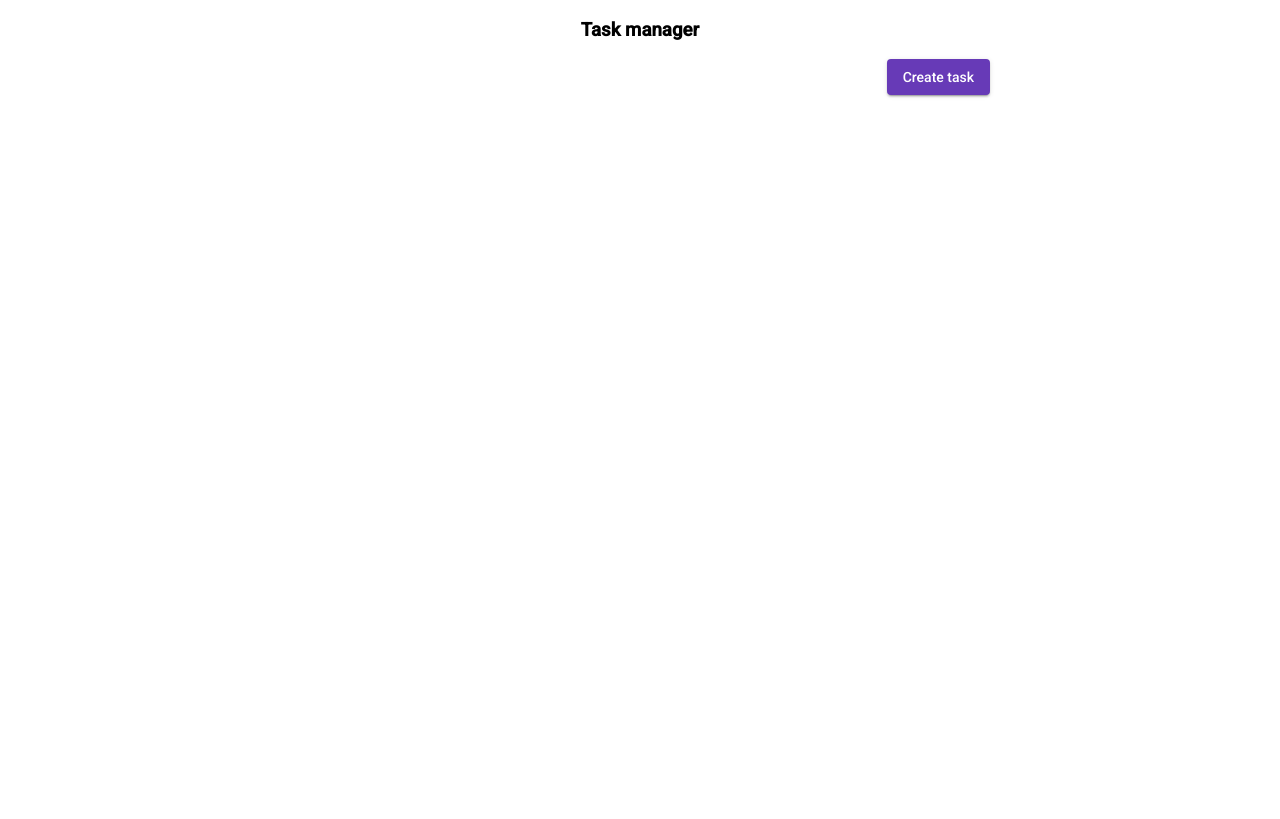
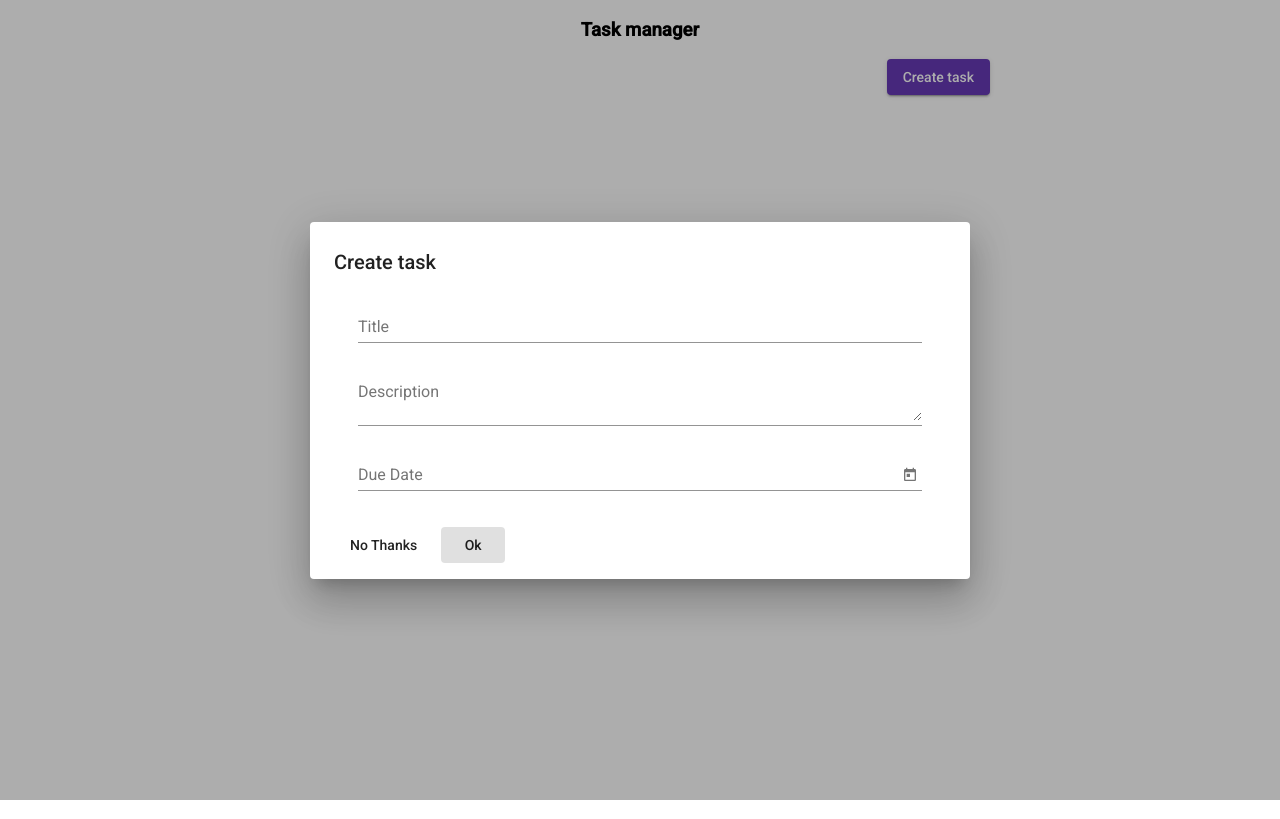
Before and after one commit to AlexSm13/task-manager, an Angular app: page / in a window 1280 px wide. Both pictures are taken after a click on the button "Create task". Built offline with nearby package versions, Linux system fonts and the light colour scheme.

Commit message:
realized a functional create and edit

```diff
--- a/src/app/edit-task/edit-task.component.html
+++ b/src/app/edit-task/edit-task.component.html
@@ -1 +1,18 @@
-<p>edit-task works!</p>
+<h1 mat-dialog-title>{{data.name}} task</h1>
+<div mat-dialog-content class="dialogContent">
+  <mat-form-field class="full-width">
+    <input matInput placeholder="Title" [(ngModel)]="data.task.title">
+  </mat-form-field>
+  <mat-form-field class="full-width">
+    <textarea matInput placeholder="Description" [(ngModel)]="data.task.description"></textarea>
+  </mat-form-field>
+  <mat-form-field class="full-width">
+    <input matInput [matDatepicker]="dueDate" placeholder="Due Date" [(ngModel)]="data.task.dueDate">
+    <mat-datepicker-toggle matSuffix [for]="dueDate"></mat-datepicker-toggle>
+    <mat-datepicker #dueDate></mat-datepicker>
+  </mat-form-field>
+</div>
+<div mat-dialog-actions>
+  <button mat-button (click)="onNoClick()">No Thanks</button>
+  <button mat-button [mat-dialog-close]="data" cdkFocusInitial>Ok</button>
+</div>
--- a/src/app/edit-task/edit-task.component.less
+++ b/src/app/edit-task/edit-task.component.less
@@ -0,0 +1,9 @@
+.dialogContent {
+  text-align: center;
+  margin-left: auto;
+  margin-right: auto;
+}
+
+.full-width {
+  width: 100%;
+}
--- a/src/app/edit-task/edit-task.component.ts
+++ b/src/app/edit-task/edit-task.component.ts
@@ -1,15 +1,30 @@
-import { Component, OnInit } from '@angular/core';
+import { OnInit, OnDestroy, Component, Inject, ComponentRef } from '@angular/core';
+import { MatDialogRef, MAT_DIALOG_DATA} from '@angular/material/dialog';
 
 @Component({
   selector: 'app-edit-task',
   templateUrl: './edit-task.component.html',
   styleUrls: ['./edit-task.component.less']
 })
-export class EditTaskComponent implements OnInit {
+export class EditTaskComponent implements OnInit, OnDestroy {
 
-  constructor() { }
+  componentRef: ComponentRef<any>;
+
+  constructor(
+    public dialogRef: MatDialogRef<EditTaskComponent>,
+    @Inject(MAT_DIALOG_DATA) public data: any) {
+  }
 
   ngOnInit(): void {
   }
 
+  onNoClick(): void {
+    this.dialogRef.close();
+  }
+
+  ngOnDestroy() {
+    if (this.componentRef) {
+      this.componentRef.destroy();
+    }
+  }
 }
--- a/src/app/task-list/task-item/task-item.component.ts
+++ b/src/app/task-list/task-item/task-item.component.ts
@@ -1,6 +1,8 @@
 import {Component, EventEmitter, Input, OnInit, Output} from '@angular/core';
 import {Task} from '../../models/task.model';
 import {TaskService} from '../../services/task.service';
+import {EditTaskComponent} from '../../edit-task/edit-task.component';
+import {MatDialog} from '@angular/material/dialog';
 
 @Component({
   selector: 'app-task-item',
@@ -12,10 +14,12 @@ export class TaskItemComponent implements OnInit {
   @Input() task: Task;
   fire: boolean;
   expire: boolean;
+  name: string;
 
   @Output() action = new EventEmitter();
 
-  constructor(private taskService: TaskService) { }
+  constructor(private taskService: TaskService,
+              public dialog: MatDialog) { }
 
   ngOnInit(): void {
 
@@ -24,8 +28,25 @@ export class TaskItemComponent implements OnInit {
     this.expire = dueDate < new Date();
   }
 
+  openDialog(task): void {
+    const dialogRef = this.dialog.open(EditTaskComponent, {
+      data: { name: this.name, task }
+    });
+
+    dialogRef.afterClosed().subscribe(result => {
+      if (result) {
+        this.taskService.updateTask(result.task).subscribe(res => {
+          if (res) {
+            this.action.emit();
+          }
+        });
+      }
+    });
+  }
+
   edit(task) {
-
+    this.name = 'Edit';
+    this.openDialog(task);
   }
 
   deleted(id) {
--- a/src/app/task-list/task-list.component.ts
+++ b/src/app/task-list/task-list.component.ts
@@ -1,6 +1,8 @@
 import { Component, OnInit } from '@angular/core';
 import {TaskService} from '../services/task.service';
 import {Task} from '../models/task.model';
+import {MatDialog} from '@angular/material/dialog';
+import {EditTaskComponent} from '../edit-task/edit-task.component';
 
 @Component({
   selector: 'app-task-list',
@@ -9,8 +11,11 @@ import {Task} from '../models/task.model';
 })
 export class TaskListComponent implements OnInit {
 
-  constructor(private taskService: TaskService) { }
+  constructor(private taskService: TaskService,
+              public dialog: MatDialog) { }
   tasks: Task[] = [];
+
+  name: string;
 
   loadTask = (() => {
 
@@ -23,7 +28,26 @@ export class TaskListComponent implements OnInit {
     this.loadTask();
   }
 
+  openDialog(task): void {
+    const dialogRef = this.dialog.open(EditTaskComponent, {
+      data: { name: this.name, task }
+    });
+
+    dialogRef.afterClosed().subscribe(result => {
+      if (result) {
+        result.task.dateCreate = new Date();
+        result.task.id = this.tasks.length + 1;
+        this.taskService.saveTask(result.task).subscribe(res => {
+          if (res) {
+            this.loadTask();
+          }
+        });
+      }
+    });
+  }
+
   create() {
-
+    this.name = 'Create';
+    this.openDialog(new Task());
   }
 }
```
Also changed, not shown: src/app/app.module.ts (+10 -0 lines).
